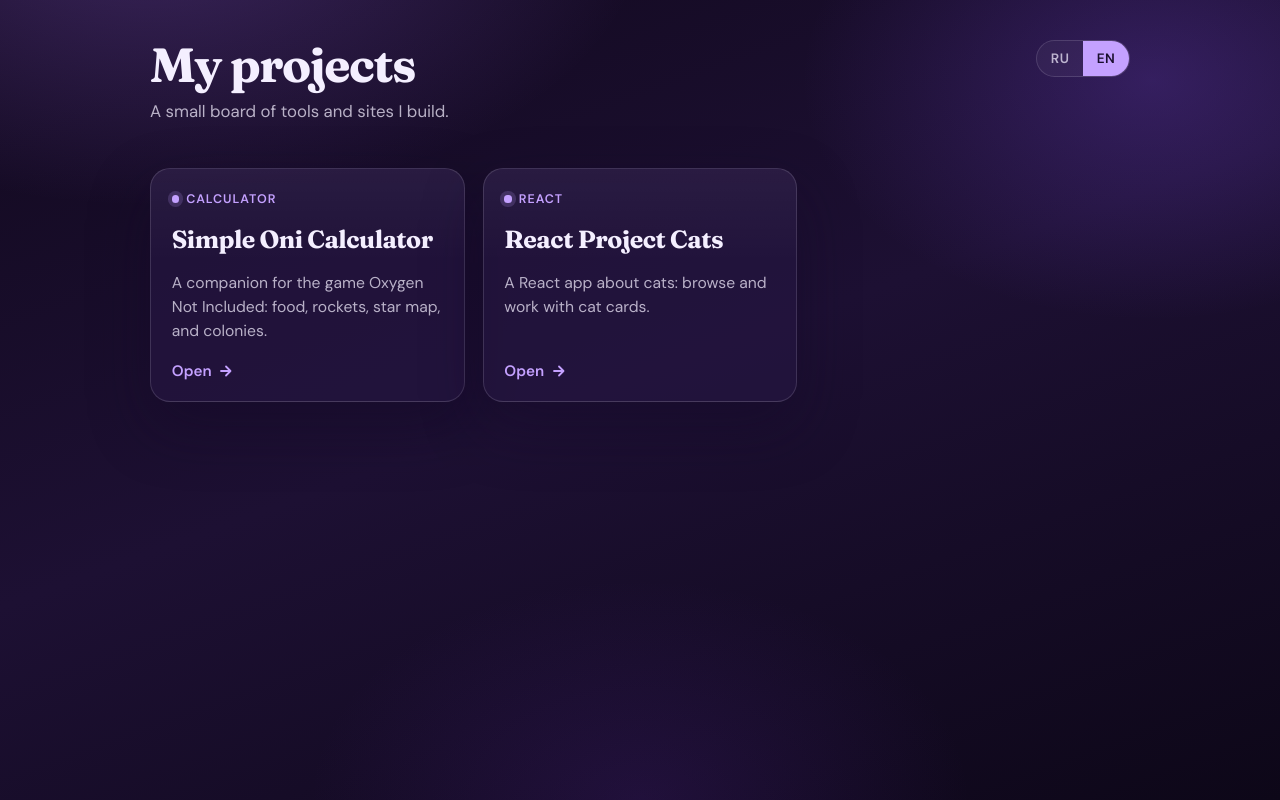
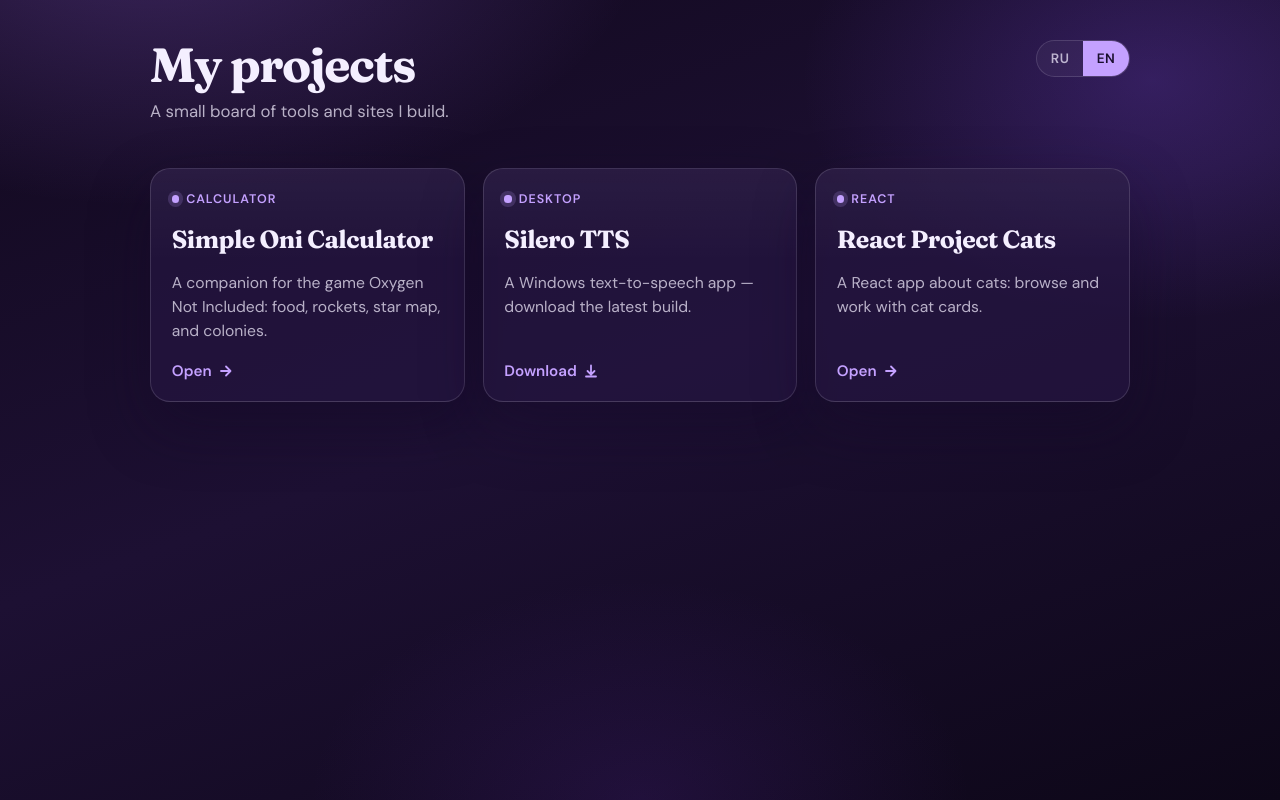
Before and after one commit to sashazernin/sashazernin.github.io, a plain HTML site: page index.html in a window 1280 px wide. Drawn offline with Linux system fonts and the light colour scheme; no server answers.

Commit message:
silero project

```diff
--- a/index.html
+++ b/index.html
@@ -298,6 +298,32 @@
 
           <a
             class="project"
+            id="siero-download"
+            href="https://github.com/sashazernin/silero-tts/releases/latest"
+            target="_blank"
+            rel="noopener noreferrer"
+          >
+            <span class="project-kicker" data-i18n="siero.tag">Desktop</span>
+            <h2 data-i18n="siero.title">Silero TTS</h2>
+            <p data-i18n="siero.desc">
+              Приложение для синтеза речи под Windows — скачайте последнюю сборку.
+            </p>
+            <span class="project-cta">
+              <span data-i18n="download">Скачать</span>
+              <svg viewBox="0 0 16 16" aria-hidden="true" fill="none">
+                <path
+                  d="M8 2.5v8M4.5 8 8 11.5 11.5 8M3 13.5h10"
+                  stroke="currentColor"
+                  stroke-width="1.8"
+                  stroke-linecap="round"
+                  stroke-linejoin="round"
+                />
+              </svg>
+            </span>
+          </a>
+
+          <a
+            class="project"
             href="https://sashazernin.github.io/React-project-cats"
             target="_blank"
             rel="noopener noreferrer"
@@ -331,10 +357,15 @@
           heading: "Мои проекты",
           lead: "Небольшая доска с инструментами и сайтами, которые я делаю.",
           open: "Открыть",
+          download: "Скачать",
           "oni.tag": "Калькулятор",
           "oni.title": "Simple Oni Calculator",
           "oni.desc":
             "Компаньон для игры Oxygen Not Included: еда, ракеты, карта звёзд и колонии.",
+          "siero.tag": "Desktop",
+          "siero.title": "Silero TTS",
+          "siero.desc":
+            "Приложение для синтеза речи под Windows — скачайте последнюю сборку.",
           "cats.tag": "React",
           "cats.title": "React Project Cats",
           "cats.desc":
@@ -345,10 +376,15 @@
           heading: "My projects",
           lead: "A small board of tools and sites I build.",
           open: "Open",
+          download: "Download",
           "oni.tag": "Calculator",
           "oni.title": "Simple Oni Calculator",
           "oni.desc":
             "A companion for the game Oxygen Not Included: food, rockets, star map, and colonies.",
+          "siero.tag": "Desktop",
+          "siero.title": "Silero TTS",
+          "siero.desc":
+            "A Windows text-to-speech app — download the latest build.",
           "cats.tag": "React",
           "cats.title": "React Project Cats",
           "cats.desc":
@@ -382,6 +418,35 @@
       });
 
       setLang(detectLang());
+
+      async function resolveSieroLatestDownload() {
+        const link = document.getElementById("siero-download");
+        if (!link) return;
+
+        try {
+          const res = await fetch(
+            "https://api.github.com/repos/sashazernin/silero-tts/releases/latest"
+          );
+          if (!res.ok) return;
+
+          const release = await res.json();
+          const assets = Array.isArray(release.assets) ? release.assets : [];
+          const asset =
+            assets.find((a) => /win\.zip$/i.test(a.name)) ||
+            assets.find((a) => /\.zip$/i.test(a.name)) ||
+            assets[0];
+
+          if (asset?.browser_download_url) {
+            link.href = asset.browser_download_url;
+            link.removeAttribute("target");
+            link.setAttribute("download", "");
+          }
+        } catch {
+          // Keep fallback to /releases/latest
+        }
+      }
+
+      resolveSieroLatestDownload();
     </script>
   </body>
 </html>
```
